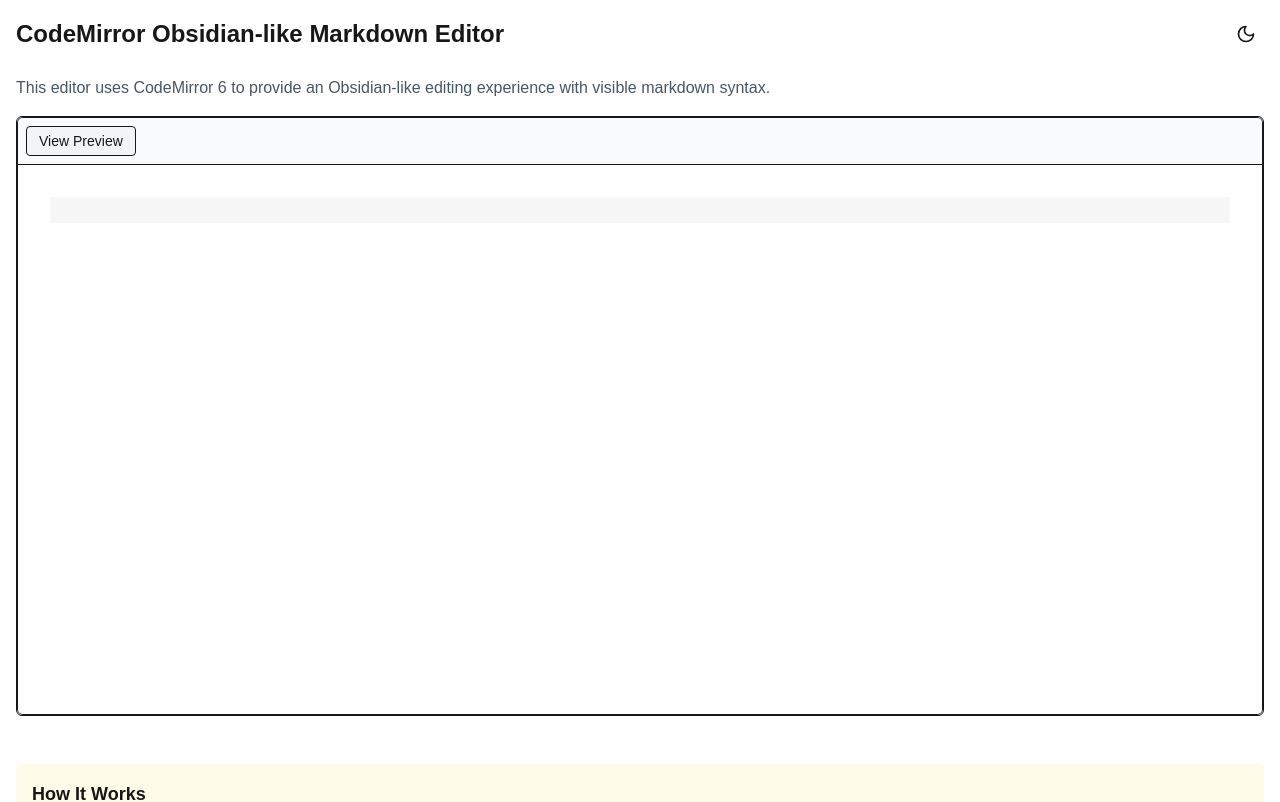
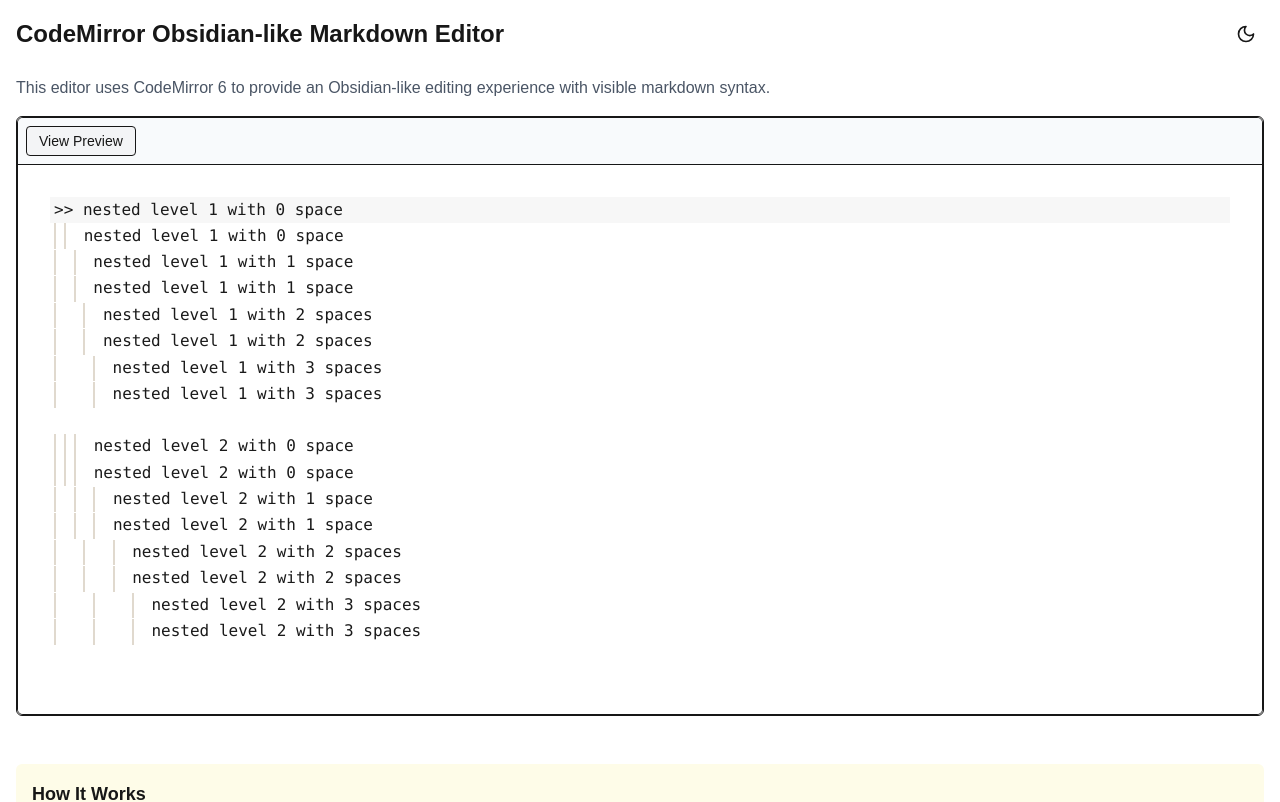
Before and after one commit to harshp2008/obsidian-js, a Next.js app: page / in a window 1280 px wide. Shown: the top 802 px of the page. Built offline with nearby package versions, Linux system fonts and the light colour scheme.

Commit message:
blockquote live-edit mode v1

```diff
--- a/src/app/obsidian-editor/CodeMirrorEditor.css
+++ b/src/app/obsidian-editor/CodeMirrorEditor.css
@@ -803,8 +803,8 @@
   background-color: #fcfaf7;
   color: #6b5c3e;
   line-height: inherit;
-  padding-top: 0;
-  padding-bottom: 0;
+  padding-top: 0.05em;
+  padding-bottom: 0.05em;
   margin-top: 0;
   margin-bottom: 0;
 }
@@ -878,9 +878,9 @@
 .cm-blockquote-bar {
   display: inline-block;
   width: 2px;
-  height: 1.2em;
+  height: 1.6em;
   background: #e0d9ce;
-  margin-right: 4px;
+  margin-right: 8px;
   vertical-align: middle;
   border-radius: 0;
 }
--- a/src/app/obsidian-editor/defaultText.md
+++ b/src/app/obsidian-editor/defaultText.md
@@ -0,0 +1,17 @@
+>> nested level 1 with 0 space
+>> nested level 1 with 0 space
+> > nested level 1 with 1 space
+> > nested level 1 with 1 space
+>  > nested level 1 with 2 spaces
+>  > nested level 1 with 2 spaces
+>   > nested level 1 with 3 spaces
+>   > nested level 1 with 3 spaces
+
+>>> nested level 2 with 0 space
+>>> nested level 2 with 0 space
+> > > nested level 2 with 1 space
+> > > nested level 2 with 1 space
+>  >  > nested level 2 with 2 spaces
+>  >  > nested level 2 with 2 spaces
+>   >   > nested level 2 with 3 spaces
+>   >   > nested level 2 with 3 spaces
--- a/src/app/obsidian-editor/extensions/markdown-syntax/rules/blockquoteDecorator.ts
+++ b/src/app/obsidian-editor/extensions/markdown-syntax/rules/blockquoteDecorator.ts
@@ -1,13 +1,19 @@
 import { Decoration, EditorView, WidgetType } from '@codemirror/view';
 import { SyntaxRule, SyntaxRuleContext } from '../types';
+import { StateEffect } from '@codemirror/state';
 
 function stripBlockquoteMarkers(line: string) {
   // Returns [level, content, markerStart, markerEnd]
-  const match = line.match(/^(\s*)(>+)(\s?)(.*)$/);
+  // Allow spaces between '>' markers, e.g., '> > >'
+  const match = line.match(/^(\s*)((?:>\s*)+)(.*)$/);
   if (!match) return [0, line, 0, 0];
+  // Count number of '>' (ignore spaces)
+  const level = (match[2].match(/>/g) || []).length;
   const markerStart = 0;
-  const markerEnd = match[1].length + match[2].length + match[3].length;
-  return [match[2].length, match[4], markerStart, markerEnd];
+  const markerEnd = match[1].length + match[2].length;
+  // Remove all '>' and spaces from the start
+  const content = match[3].replace(/^\s*/, '');
+  return [level, content, markerStart, markerEnd];
 }
 
 class BlockquoteWidget extends WidgetType {
@@ -39,9 +45,21 @@
   ignoreEvent() { return true; }
 }
 
+class EmptyWidget extends WidgetType {
+  toDOM() {
+    const span = document.createElement('span');
+    span.style.display = 'inline-block';
+    span.style.width = '1ch';
+    span.style.height = '1em';
+    span.style.verticalAlign = 'middle';
+    return span;
+  }
+  ignoreEvent() { return true; }
+}
+
 export class BlockquoteDecorator implements SyntaxRule {
   process(context: SyntaxRuleContext): void {
-    const { docText, textSliceFrom, decorations, currentMode, cursorPositions } = context;
+    const { docText, textSliceFrom, decorations, currentMode, cursorPositions, view } = context;
     if (!decorations) return;
     const lines = docText.split('\n');
     if (currentMode === 'preview') {
@@ -49,14 +67,15 @@
       let i = 0;
       while (i < lines.length) {
         const [level, content] = stripBlockquoteMarkers(lines[i]);
-        if (level > 0) {
+        const blockLevel = typeof level === 'number' ? level : parseInt(level as string, 10) || 0;
+        if (blockLevel > 0) {
           let blockStart = i;
-          let blockLevel = level;
-          let blockLines: string[] = [content];
+          let blockLines: string[] = [typeof content === 'string' ? content : String(content)];
           let blockEnd = i + 1;
           while (blockEnd < lines.length) {
             const [nextLevel] = stripBlockquoteMarkers(lines[blockEnd]);
-            if (nextLevel > 0) {
+            const nextLevelNum = typeof nextLevel === 'number' ? nextLevel : parseInt(nextLevel as string, 10) || 0;
+            if (nextLevelNum > 0) {
               blockLines.push(lines[blockEnd].replace(/^\s*>+\s?/, ''));
               blockEnd++;
             } else {
@@ -89,25 +108,25 @@
 
       for (let i = 0; i < lines.length; i++) {
         const lineText = lines[i];
-        const match = lineText.match(/^(\s*)(>+)(\s?)(.*)$/);
-
+        const match = lineText.match(/^(\s*)((?:>\s*)+)(.*)$/);
         if (match && lineText.length > 0) {
-          const level = match[2].length;
+          const markerStr = String(match[2]);
+          const level = (markerStr.match(/>/g) || []).length;
           const lineStartInDoc = charPos;
           const lineEndInDoc = charPos + lineText.length;
           const isActive = cursorPositions.some(pos => pos >= lineStartInDoc && pos <= lineEndInDoc);
-
           if (!isActive && level > 0) {
-            // For each '>' in the marker, replace with a vertical bar widget
-            let markerStart = lineStartInDoc + match[1].length;
-            for (let j = 0; j < level; j++) {
-              decorations.push({
-                from: markerStart + j,
-                to: markerStart + j + 1,
-                decoration: Decoration.replace({ widget: new VerticalBarWidget() })
-              });
+            const markerStart = lineStartInDoc + match[1].length;
+            // Render a bar only at the actual positions of '>' in the marker region
+            for (let k = 0; k < markerStr.length; k++) {
+              if (markerStr[k] === '>') {
+                decorations.push({
+                  from: markerStart + k,
+                  to: markerStart + k + 1,
+                  decoration: Decoration.replace({ widget: new VerticalBarWidget() })
+                });
+              }
             }
-            // Optionally, if there's a space after the last '>', you can also replace it with a spacer widget or leave as is
           }
         }
         charPos += lineText.length + 1;
```
